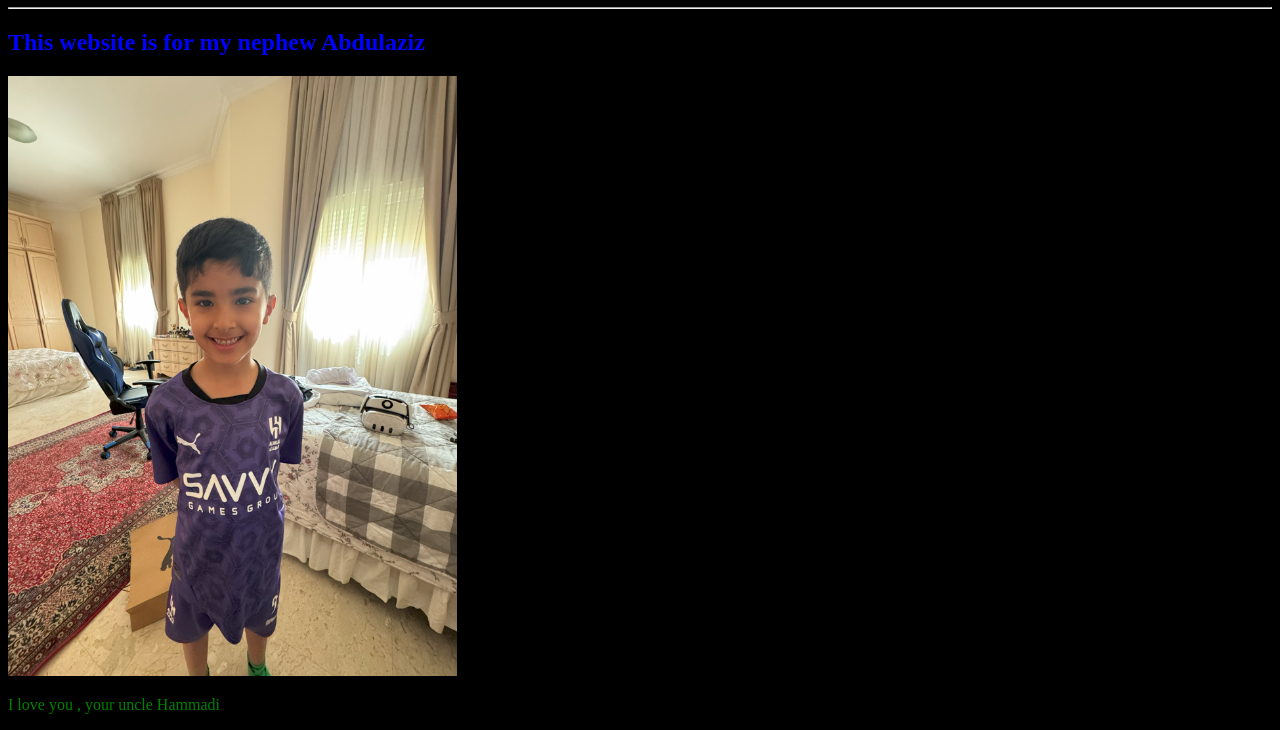
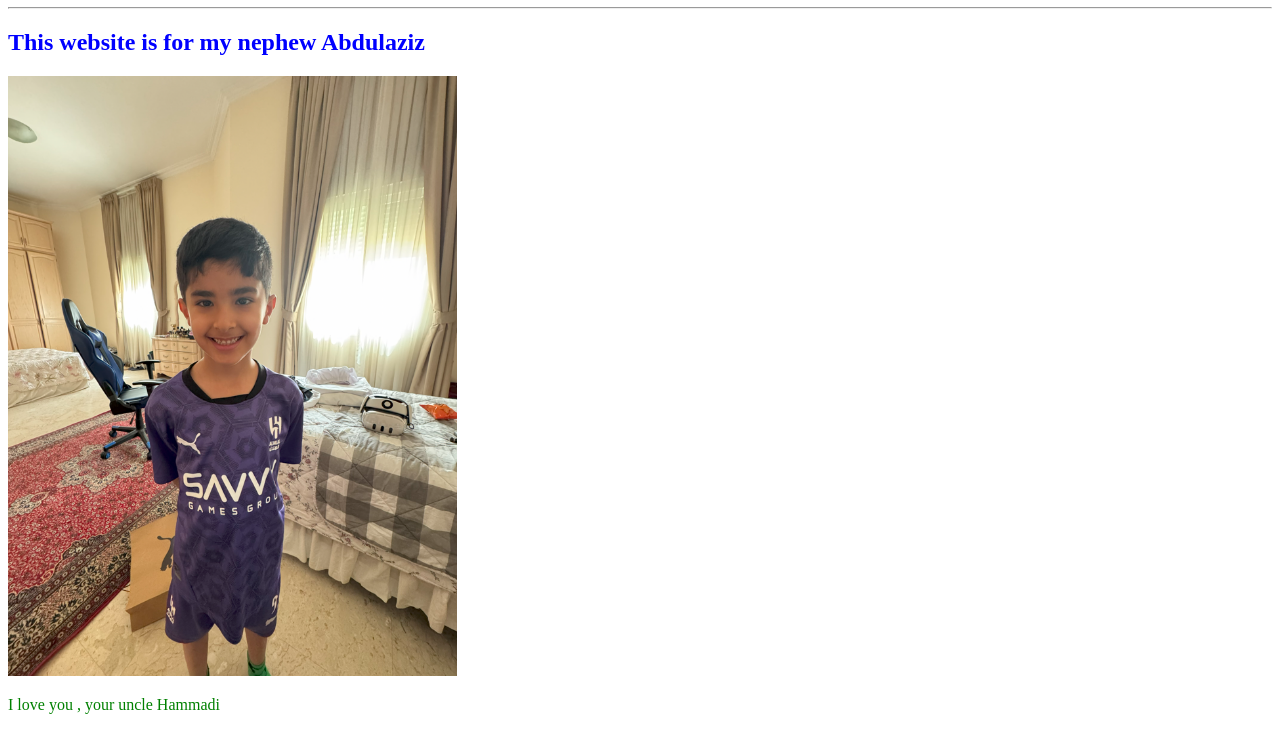
Before and after one commit to zawz6/Aziz-s-site, a plain HTML site: page index.html in a window 1280 px wide. Shown: the part 73-803 px from the top of the page. Drawn offline with Linux system fonts and the light colour scheme.

Commit message:
Update index.html

```diff
--- a/index.html
+++ b/index.html
@@ -1,6 +1,5 @@
  <!DOCTYPE html>
- <html lang ="en"
-  style="background-color: black;">
+ <html lang ="en">
     <head>
         <meta charset="UTF-8">
         <title>Abdulaziz Bin Dakhil</title>
```
